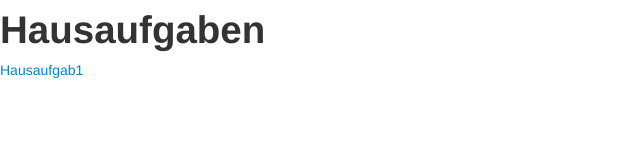
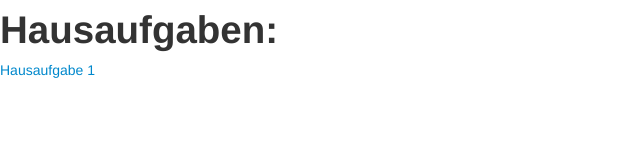
Before and after one commit to marcelplett/webeng2013, a plain HTML site: page index.html in a window 1280 px wide. Shown: the full height of the page, 0-640 px from the left. Drawn offline with Linux system fonts and the light colour scheme.

Commit message:
Dritter Commit

```diff
--- a/index.html
+++ b/index.html
@@ -8,7 +8,7 @@
     <link href="bootstrap/css/bootstrap.min.css" rel="stylesheet" media="screen">
 </head>
 <body>
-	<h1>Hausaufgaben</h1>
-	<a href="bootstrap/index.html">Hausaufgab1</a>
+	<h1>Hausaufgaben:</h1>
+	<a href="bootstrap/index.html">Hausaufgabe 1</a>
 </body>
 </html>
```
